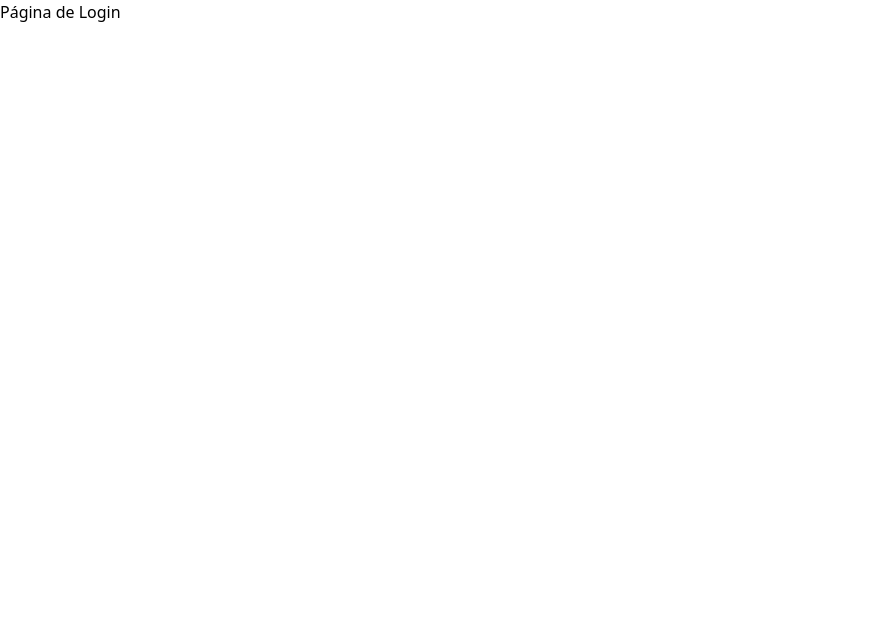
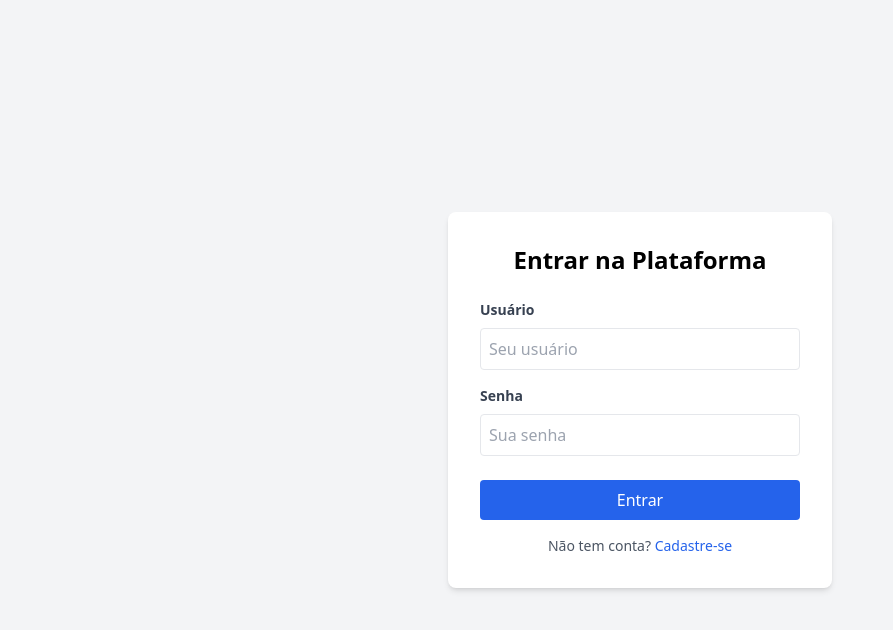
Before and after one commit to carloscfas/Plataforma-Twilors, a React (Create React App) app in the folder frontend/: page /login in a window 1280 px wide. Shown: the top 630 px of the page, without its empty margins (0-893 px from the left). Built offline with nearby package versions, Linux system fonts and the light colour scheme.

Commit message:
feat: creating login in front and ajusting aba in register

```diff
--- a/frontend/package.json
+++ b/frontend/package.json
@@ -3,8 +3,10 @@
   "version": "0.1.0",
   "private": true,
   "dependencies": {
+    "axios": "^1.16.1",
     "react": "^18.2.0",
     "react-dom": "^18.2.0",
+    "react-router-dom": "^7.15.1",
     "react-scripts": "5.0.1"
   },
   "scripts": {
@@ -32,8 +34,8 @@
     ]
   },
   "devDependencies": {
-    "tailwindcss": "^3.3.0",
+    "autoprefixer": "^10.4.0",
     "postcss": "^8.4.0",
-    "autoprefixer": "^10.4.0"
+    "tailwindcss": "^3.3.0"
   }
 }
--- /dev/null
+++ b/frontend/src/pages/Login/index.js
@@ -0,0 +1,79 @@
+import React, { useState } from 'react';
+import { useNavigate } from 'react-router-dom';
+import api from '../../api';
+
+const Login = () => {
+    const navigate = useNavigate();
+
+    const [formData, setFormData] = useState({
+        username: '',
+        password: '',
+    });
+
+    const handleChange = (e) => {
+        const { name, value } = e.target;
+        setFormData({
+            ...formData,
+            [name]: value
+        });
+    };
+
+    const handleSubmit = async (e) => {
+        e.preventDefault();
+        try {
+            // O SimpleJWT do Django espera 'username' e 'password' no endpoint 'token/'
+            const response = await api.post('token/', formData);
+
+            // Salvamos os tokens para uso posterior pelo interceptor no api.js
+            localStorage.setItem('access_token', response.data.access);
+            localStorage.setItem('refresh_token', response.data.refresh);
+
+            alert('Login realizado com sucesso!');
+            navigate('/'); // Vai para a Home
+        } catch (error) {
+            console.error("Erro ao logar:", error.response?.data);
+            alert('Usuário ou senha incorretos.');
+        }
+    };
+
+    return (
+        <div className="flex flex-col items-center justify-center min-h-screen bg-gray-100">
+            <form onSubmit={handleSubmit} className="p-8 bg-white shadow-md rounded-lg w-96">
+                <h2 className="text-2xl font-bold mb-6 text-center font-sans">Entrar na Plataforma</h2>
+
+                <div className="mb-4">
+                    <label className="block text-gray-700 text-sm font-bold mb-2">Usuário</label>
+                    <input
+                        name="username"
+                        placeholder="Seu usuário"
+                        className="w-full p-2 border rounded focus:outline-none focus:ring-2 focus:ring-blue-500"
+                        onChange={handleChange}
+                        required
+                    />
+                </div>
+
+                <div className="mb-6">
+                    <label className="block text-gray-700 text-sm font-bold mb-2">Senha</label>
+                    <input
+                        name="password"
+                        type="password"
+                        placeholder="Sua senha"
+                        className="w-full p-2 border rounded focus:outline-none focus:ring-2 focus:ring-blue-500"
+                        onChange={handleChange}
+                        required
+                    />
+                </div>
+
+                <button type="submit" className="w-full bg-blue-600 text-white p-2 rounded hover:bg-blue-700 transition duration-200">
+                    Entrar
+                </button>
+
+                <p className="mt-4 text-center text-sm text-gray-600">
+                    Não tem conta? <a href="/register" className="text-blue-600 hover:underline">Cadastre-se</a>
+                </p>
+            </form>
+        </div>
+    );
+};
+
+export default Login;
--- a/frontend/src/pages/Register/index.js
+++ b/frontend/src/pages/Register/index.js
@@ -78,6 +78,11 @@ const Register = () => {
                 <button type="submit" className="w-full bg-blue-600 text-white p-2 rounded hover:bg-blue-700">
                     Cadastrar
                 </button>
+
+                <p className="mt-4 text-center text-sm text-gray-600">
+                    Já tem uma conta? <a href="/login" className="text-blue-600 hover:underline">Login</a>
+                </p>
+
             </form>
         </div>
     );
```
Also changed, not shown: frontend/src/App.js (+4 -6 lines).
